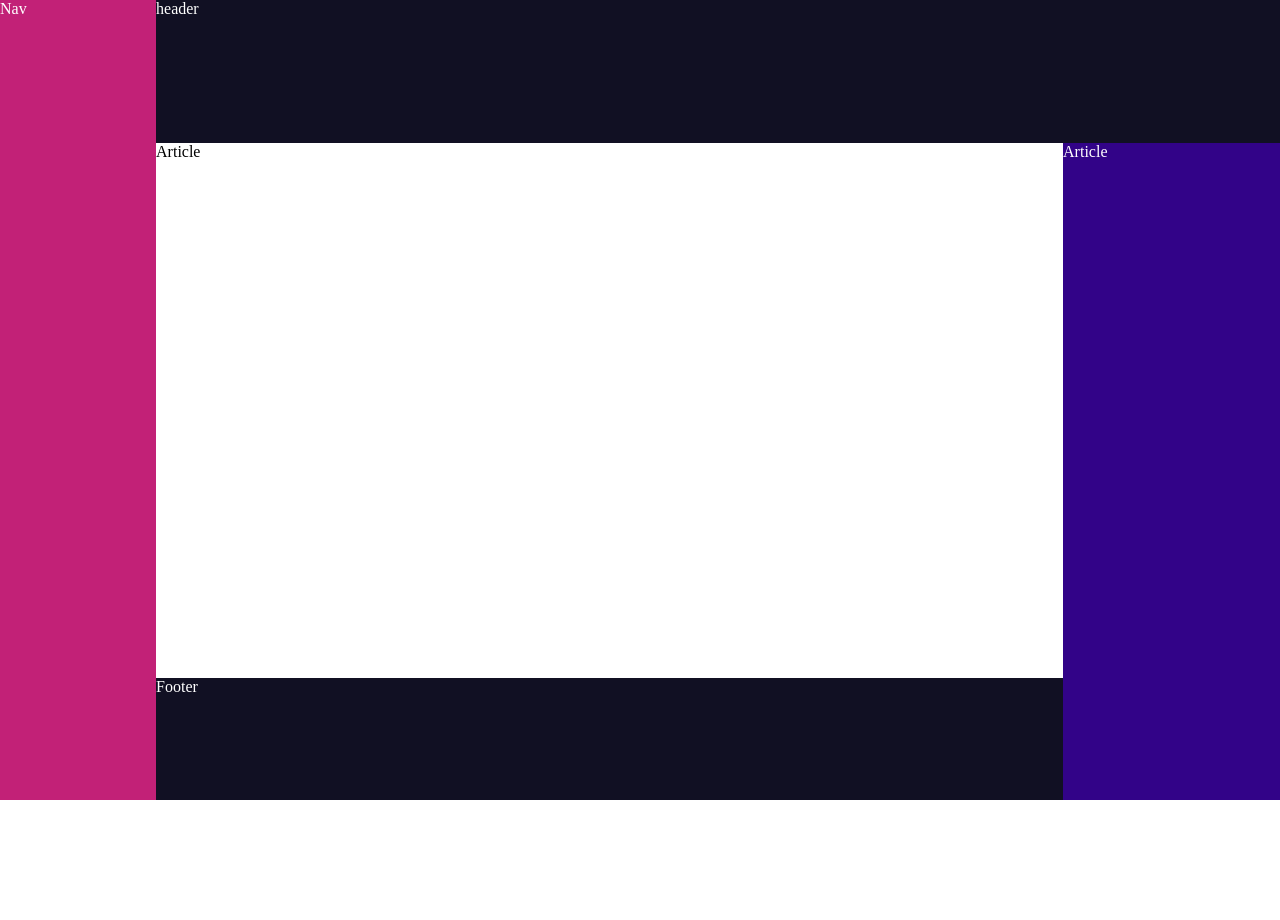
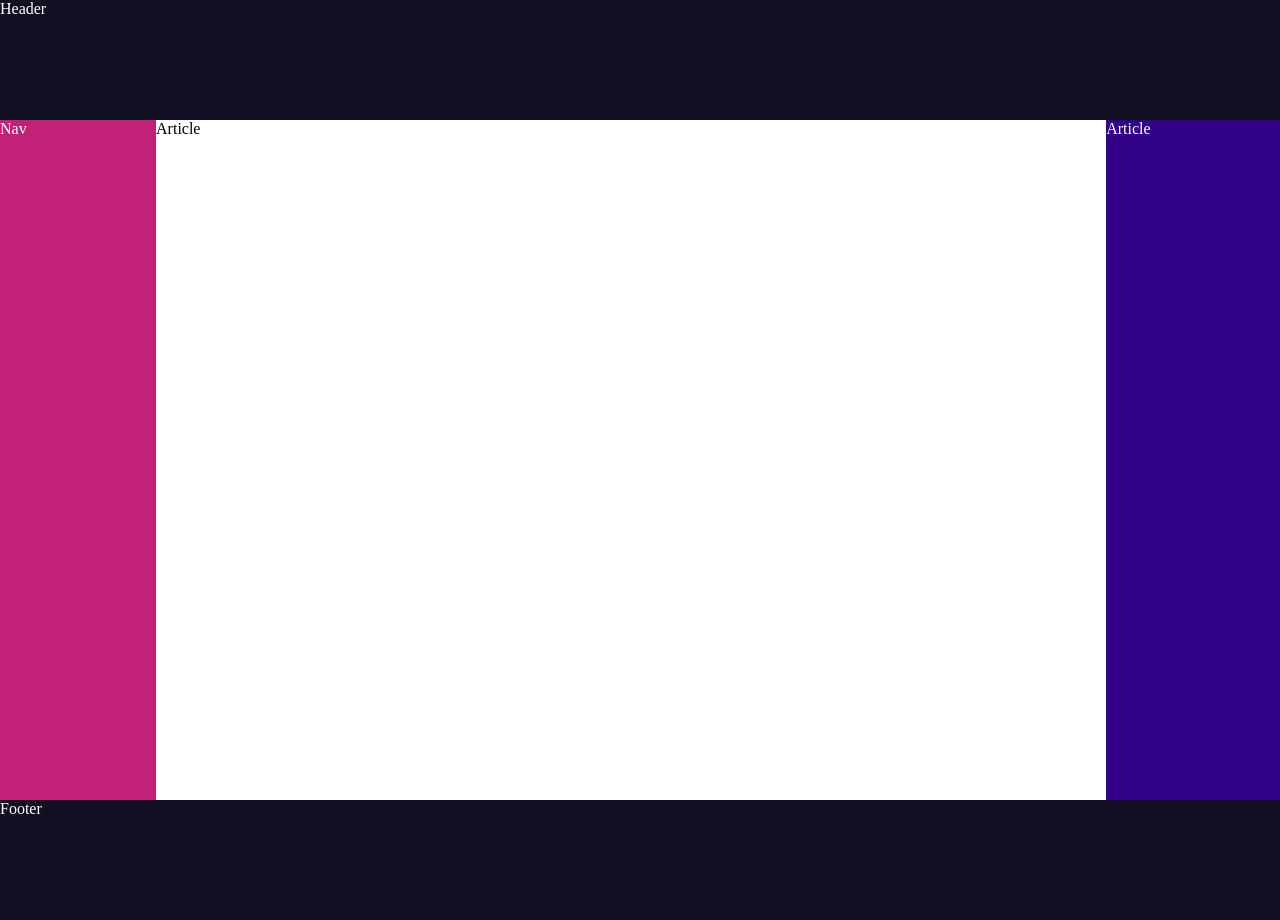
Before and after one commit to annoinspace/EPICODE-U5-D3-FLEXBOX, a plain HTML site: page index.html in a window 1280 px wide. Before the commit the page ends 800 px from the top, so only its background shows below. Drawn offline with Linux system fonts and the light colour scheme.

Commit message:
layout 4.1 - complete

```diff
--- a/index.html
+++ b/index.html
@@ -31,7 +31,7 @@
       </div>
     </div> -->
     <!-- layout 3 -->
-    <div id="layoutThree">
+    <!-- <div id="layoutThree">
       <div id="navThree" class="pink">Nav</div>
       <div id="mainSectionThree">
         <div id="headerThree" class="dark">header</div>
@@ -43,6 +43,15 @@
           <div id="articleTwo" class="purple">Article</div>
         </div>
       </div>
+    </div> -->
+    <div id="layoutFour">
+      <header id="headerFour" class="dark">Header</header>
+      <div id="mainContentFour">
+        <div id="navFour" class="pink">Nav</div>
+        <div id="articleFourWhite">Article</div>
+        <div id="articleFourPurple" class="purple">Article</div>
+      </div>
+      <footer id="footerFour" class="dark">Footer</footer>
     </div>
   </body>
 </html>
--- a/style.css
+++ b/style.css
@@ -1,6 +1,6 @@
 body,
 html {
-  max-height: 100vh;
+  min-height: 100vh;
 }
 .purple {
   background-color: #320388;
@@ -147,3 +147,37 @@ html {
 #footerThree {
   flex-grow: 1;
 }
+
+/* layout 4 */
+
+#layoutFour {
+  display: flex;
+  flex-direction: column;
+  min-height: 100vh;
+  overflow: auto;
+}
+
+#headerFour {
+  height: 15vh;
+}
+
+#mainContentFour {
+  height: 85vh;
+  flex-grow: 8;
+  display: flex;
+  flex-direction: row;
+}
+
+#mainContentFour #navFour {
+  flex-grow: 1;
+}
+#mainContentFour #articleFourWhite {
+  flex-grow: 7;
+}
+#mainContentFour #articleFourPurple {
+  flex-grow: 1;
+}
+
+#footerFour {
+  height: 15vh;
+}
```
